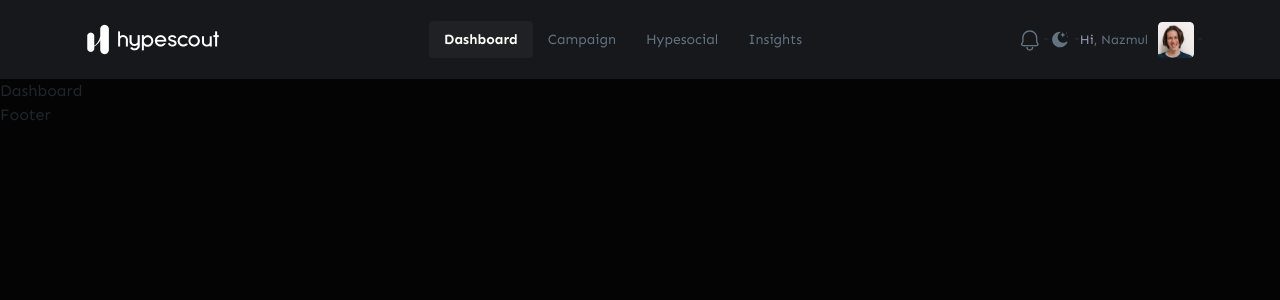
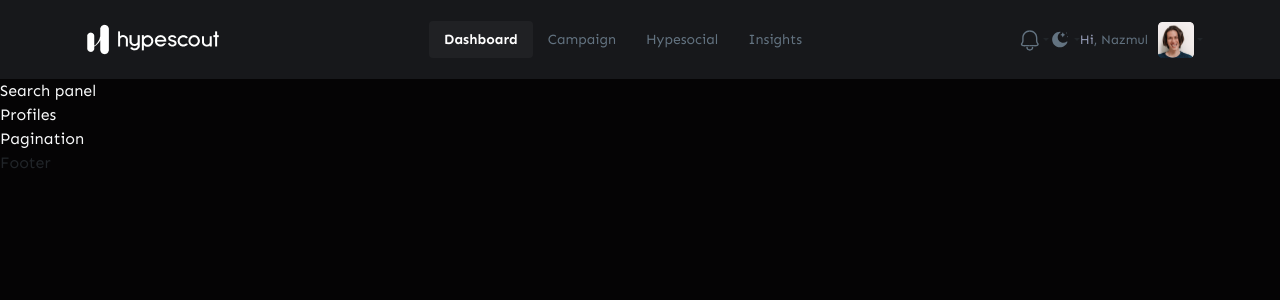
Before and after one commit to bpinazmul18/hype-scout, a React (Create React App) app: page /dashboard in a window 1280 px wide. Shown: the top 300 px of the page. Built offline with nearby package versions, Linux system fonts and the light colour scheme.

Commit message:
Add input component.

```diff
--- a/package.json
+++ b/package.json
@@ -11,6 +11,7 @@
     "@types/react": "^18.0.0",
     "@types/react-dom": "^18.0.0",
     "bootstrap": "^5.2.0",
+    "joi-browser": "^13.4.0",
     "react": "^18.2.0",
     "react-bootstrap": "^2.5.0",
     "react-dom": "^18.2.0",
--- /dev/null
+++ b/src/models/Input.tsx
@@ -0,0 +1,5 @@
+export interface InputProps {
+    name: string,
+    label: string,
+    error?: string,
+}
--- a/src/pages/Dashboard.tsx
+++ b/src/pages/Dashboard.tsx
@@ -4,7 +4,11 @@ class Dashboard extends Component {
 
     render () {
         return (
-            <div>Dashboard</div>
+            <div className="text-light">
+                <div>Search panel</div>
+                <div>Profiles</div>
+                <div>Pagination</div>
+            </div>
         )
     }
 }
```
Also changed, not shown: src/components/common/Input.tsx (added, +20 -0 lines), 1 other file (tests, documents, lock files or other folders).
